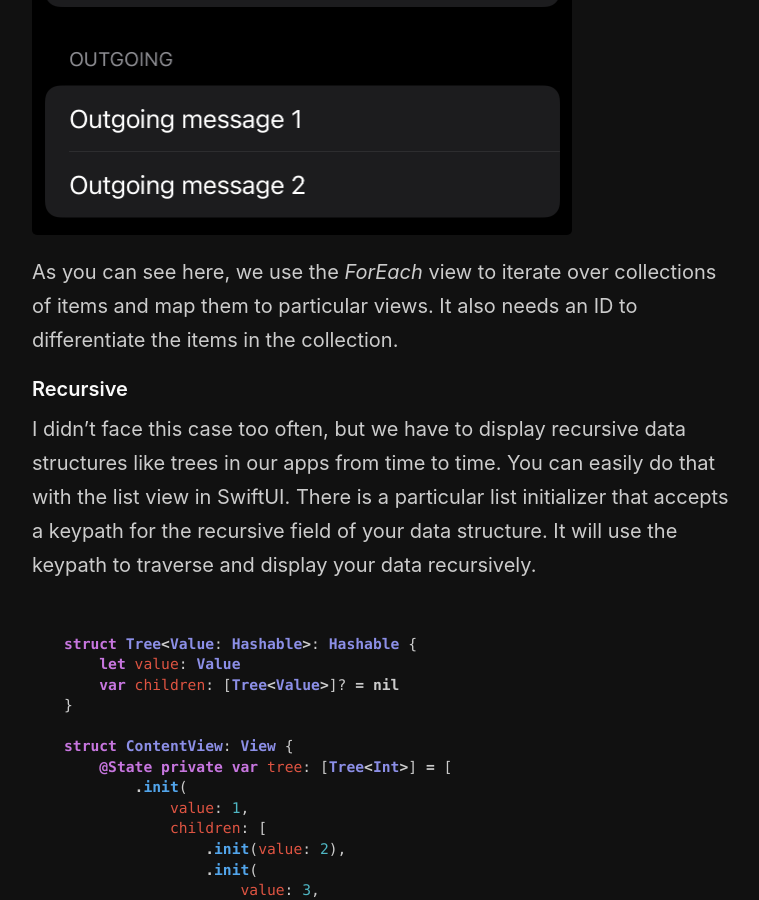
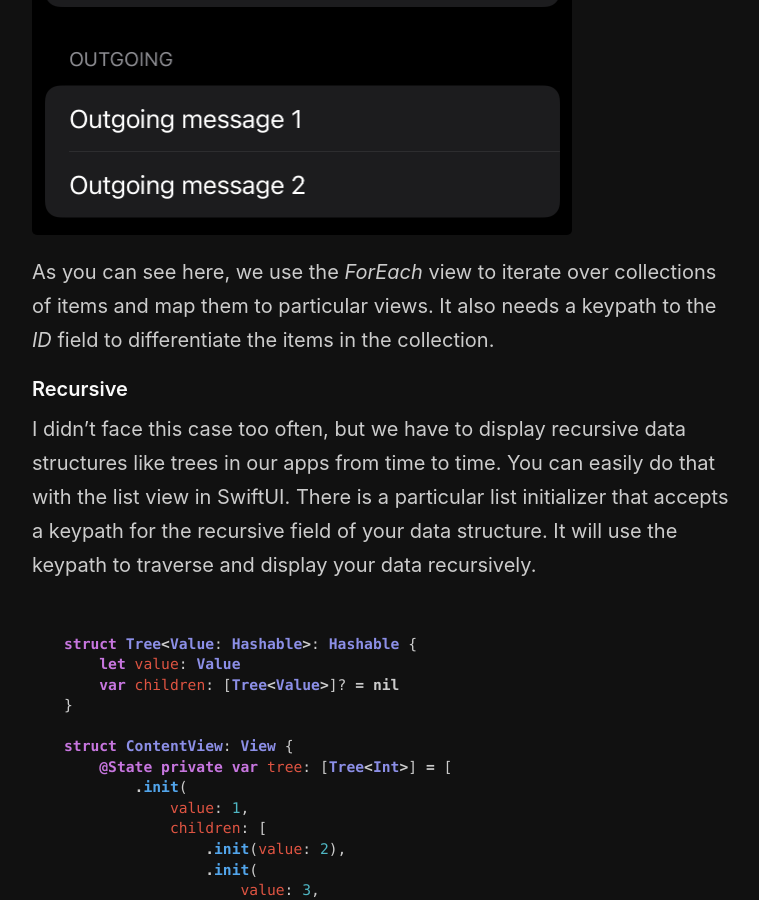
Before and after one commit to mecid/mecid.github.io, a Jekyll site: the page built from _posts/2021-06-16-mastering-list-in-swiftui.md, in a window 1280 px wide and 900 px high, scrolled down 3068 px. Shown: the whole window, without its empty margins (258-1017 px from the left). Built offline with Jekyll 4.4.1, drawn with Linux system fonts in a browser that asks for light colours.

Commit message:
another typo fixed in mastering list post

```diff
--- a/_posts/2021-06-16-mastering-list-in-swiftui.md
+++ b/_posts/2021-06-16-mastering-list-in-swiftui.md
@@ -86,7 +86,7 @@ struct ContentView: View {
 
 ![list](/public/list2.png)
 
-As you can see here, we use the *ForEach* view to iterate over collections of items and map them to particular views. It also needs an ID to differentiate the items in the collection.
+As you can see here, we use the *ForEach* view to iterate over collections of items and map them to particular views. It also needs a keypath to the *ID* field to differentiate the items in the collection.
 
 #### Recursive
 I didn't face this case too often, but we have to display recursive data structures like trees in our apps from time to time. You can easily do that with the list view in SwiftUI. There is a particular list initializer that accepts a keypath for the recursive field of your data structure. It will use the keypath to traverse and display your data recursively.
```
